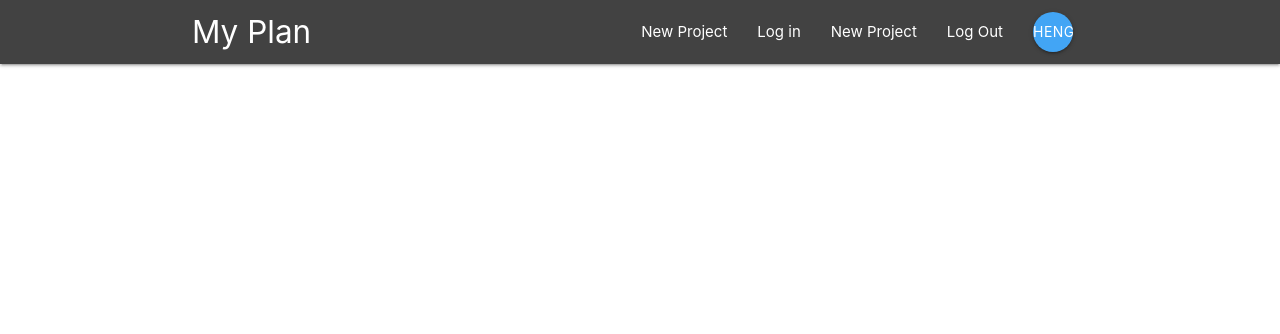
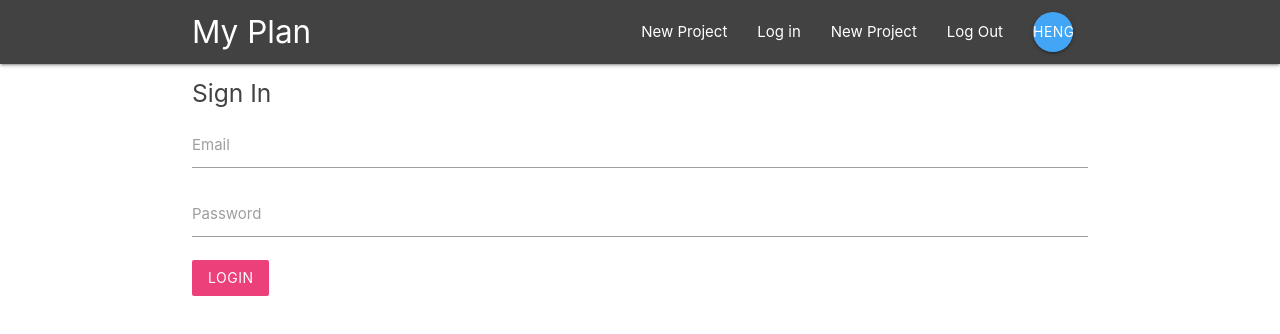
Before and after one commit to jhengy/react-redux-firebase-app, a React (Create React App) app in the folder myplan/: page /signin in a window 1280 px wide. Shown: the top 334 px of the page. Built offline with nearby package versions, Linux system fonts and the light colour scheme.

Commit message:
Create Sign in page
1. Sign in component
2. Create route to the component
3. import material.js to add animation script

```diff
--- a/myplan/public/index.html
+++ b/myplan/public/index.html
@@ -39,4 +39,6 @@
       To create a production bundle, use `npm run build` or `yarn build`.
     -->
   </body>
+  <!-- Compiled and minified JavaScript -->
+  <script src="https://cdnjs.cloudflare.com/ajax/libs/materialize/1.0.0/js/materialize.min.js"></script>
 </html>
--- a/myplan/src/App.js
+++ b/myplan/src/App.js
@@ -3,6 +3,7 @@
 import Navbar from "./components/layout/Navbar"
 import DashBoard from "./components/dashboard/Dashboard"
 import ProjectDetails from './components/projects/ProjectDetails'
+import SignIn from './components/auth/Signin'
 
 function App() {
   // note that app is separated into Navbar and body page where the body page are different routed components
@@ -13,6 +14,7 @@
         <Switch>
           <Route exact path='/' component={DashBoard} />
           <Route path='/projects/:id' component={ProjectDetails}/>
+          <Route path='/signin' component={SignIn}/>
         </Switch>
       </div>
     </BrowserRouter>
--- a/myplan/src/components/auth/Signin.js
+++ b/myplan/src/components/auth/Signin.js
@@ -0,0 +1,51 @@
+import React, { Component } from 'react'
+
+/**
+ * 1. create the template with email, password inputs and button element
+ * 2. create states and update state using event handler
+ */
+class Signin extends Component {
+  state = {
+    email: '',
+    password: ''
+  }
+
+  handleChange = (e) => {
+    // console.log(e)
+    this.setState({
+      // this is why we set id of input fields to be their name
+      [e.target.id]: e.target.value
+    })
+  }
+
+  handleSubmit = (e) => {
+    // console.log(e)
+    e.preventDefault()
+    console.log(this.state)
+  }
+
+  render() {
+    return (
+      <div className="container">
+        <form onSubmit={this.handleSubmit} className="white">
+          <h5 className="grey-text text-darken-3">Sign In</h5>
+          <div className="input-field">
+            <label htmlFor="email">Email</label>
+            <input type="email" id="email" onChange={this.handleChange}/>
+          </div>
+          <div className="input-field">
+            <label htmlFor="password">Password</label>
+            <input type="password" id="password" onChange={this.handleChange}/>
+          </div>
+          <div className="input-field">
+            <button className="btn pink lighten-1 z-depth-0">
+              Login
+            </button>
+          </div>
+        </form>
+      </div>
+    )
+  }
+}
+
+export default Signin
```
